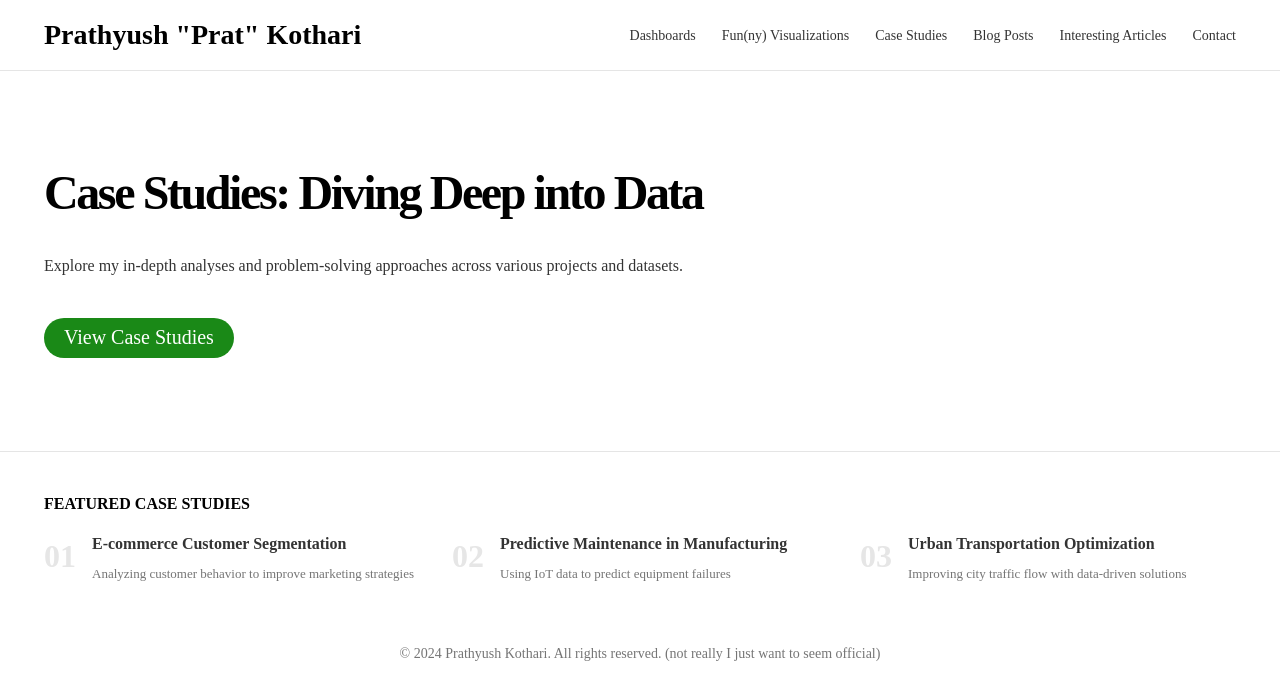
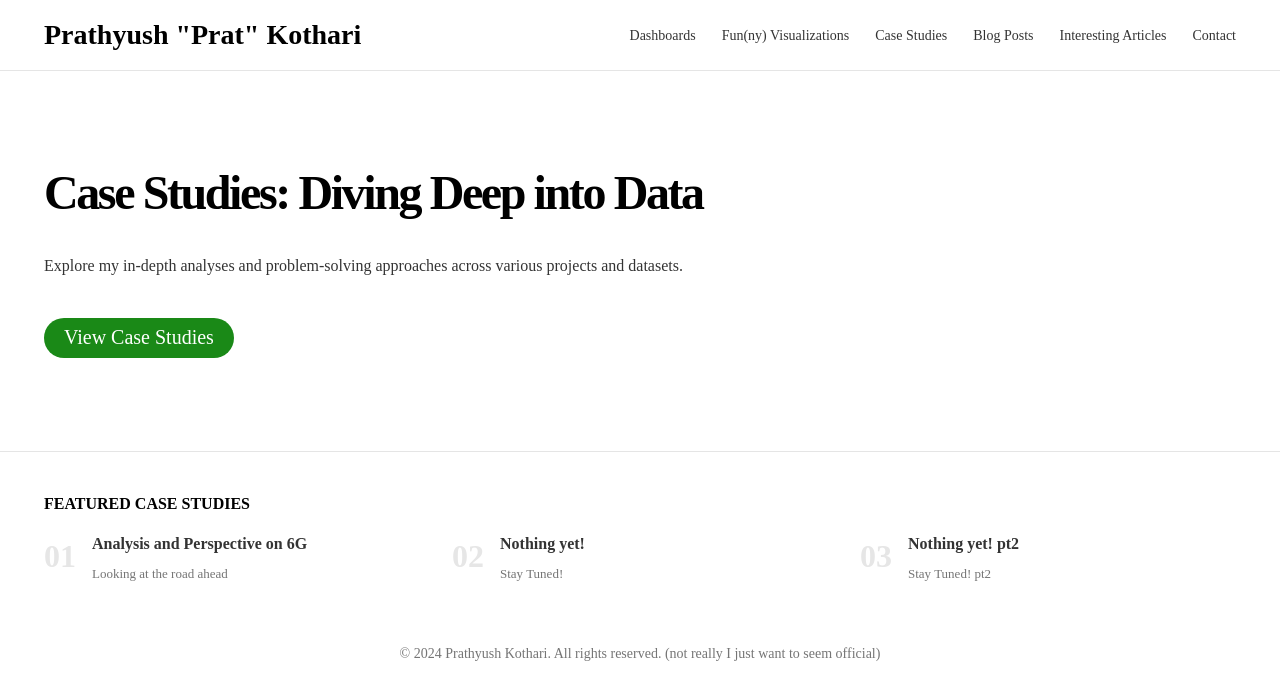
Before and after one commit to pratdoesstuff/Prat, a plain HTML site: page case-studies.html in a window 1280 px wide. Drawn offline with Linux system fonts and the light colour scheme; a web font is replaced by a local one.

Commit message:
Update case-studies.html
minor titles etc.

```diff
--- a/case-studies.html
+++ b/case-studies.html
@@ -147,22 +147,22 @@
                 <div class="trending-item">
                     <span class="trending-number">01</span>
                     <div class="trending-content">
-                        <h3>E-commerce Customer Segmentation</h3>
-                        <p>Analyzing customer behavior to improve marketing strategies</p>
+                        <h3>Analysis and Perspective on 6G</h3>
+                        <p>Looking at the road ahead</p>
                     </div>
                 </div>
                 <div class="trending-item">
                     <span class="trending-number">02</span>
                     <div class="trending-content">
-                        <h3>Predictive Maintenance in Manufacturing</h3>
-                        <p>Using IoT data to predict equipment failures</p>
+                        <h3>Nothing yet!</h3>
+                        <p>Stay Tuned!</p>
                     </div>
                 </div>
                 <div class="trending-item">
                     <span class="trending-number">03</span>
                     <div class="trending-content">
-                        <h3>Urban Transportation Optimization</h3>
-                        <p>Improving city traffic flow with data-driven solutions</p>
+                        <h3>Nothing yet! pt2</h3>
+                        <p>Stay Tuned! pt2</p>
                     </div>
                 </div>
                 <!-- Add more case studies as needed -->
```
